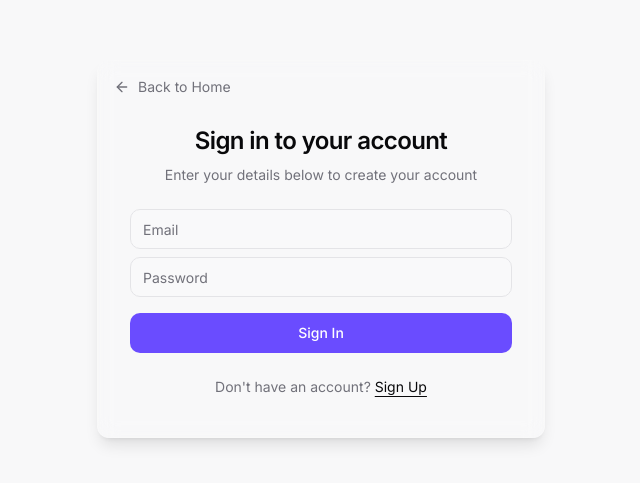
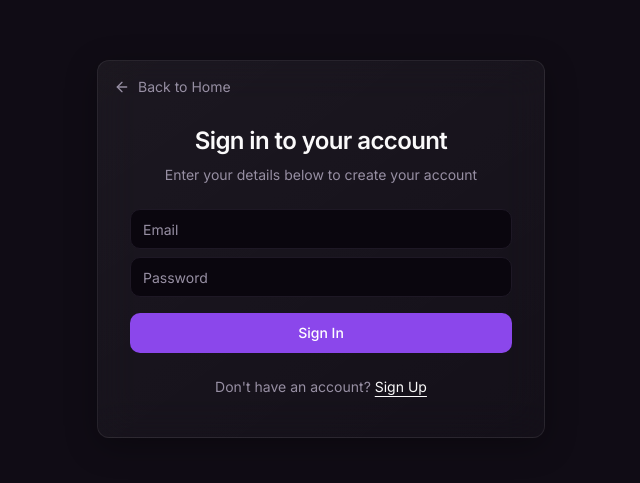
Before and after one commit to fountainfang/shopping, a Next.js app: page /auth/login in a window 1280 px wide. Shown: the part 151-634 px from the top of the page, without its empty margins (319-959 px from the left). Built offline with nearby package versions, Linux system fonts and the light colour scheme.

Commit message:
feat: Implement a unified premium dark theme with enhanced glassmorphism effects and new text gradient utilities.

```diff
--- a/app/globals.css
+++ b/app/globals.css
@@ -1,53 +1,44 @@
 @import "tailwindcss";
 
+:root {
+  /* Unified Premium Dark Theme (Violet/Indigo based) */
+  /* Base Hue: 265 (Violet) */
 
-:root {
-  /* Common Colors (HSL) */
-  --primary: 250 100% 65%;
-  /* Vibrant Violet */
+  --background: 265 40% 4%;    /* Very deep violet-black */
+  --foreground: 265 10% 98%;   /* Almost white */
+
+  /* Primary: Vibrant Violet/Fuchsia */
+  --primary: 265 80% 60%;
   --primary-foreground: 0 0% 100%;
 
-  --secondary: 190 100% 50%;
-  /* Cyan accent */
-  --secondary-foreground: 0 0% 0%;
+  /* Secondary: Deep Indigo/Blue */
+  --secondary: 230 60% 50%;
+  --secondary-foreground: 0 0% 100%;
 
+  /* Accent: Cyan/Teal for highlights */
+  --accent: 190 90% 50%;
+  --accent-foreground: 265 40% 4%;
+
+  /* Destructive */
   --destructive: 0 84% 60%;
   --destructive-foreground: 0 0% 100%;
 
-  /* Light logic */
-  --background: 240 10% 98%;
-  --foreground: 240 10% 4%;
-  --card: 0 0% 100%;
-  --card-foreground: 240 10% 4%;
-  --popover: 0 0% 100%;
-  --popover-foreground: 240 10% 4%;
-  --muted: 240 5% 96%;
-  --muted-foreground: 240 4% 46%;
-  --accent: 240 5% 96%;
-  --accent-foreground: 240 6% 10%;
-  --border: 240 6% 90%;
-  --input: 240 6% 90%;
-  --ring: 250 100% 65%;
+  /* UI Elements */
+  --card: 265 30% 6%;
+  --card-foreground: 265 10% 98%;
+
+  --popover: 265 30% 6%;
+  --popover-foreground: 265 10% 98%;
+
+  --muted: 265 20% 12%;
+  --muted-foreground: 265 10% 60%;
+
+  --border: 265 20% 12%;
+  --input: 265 20% 12%;
+
+  --ring: 265 80% 60%;
+
   --radius: 0.75rem;
-}
-
-@media (prefers-color-scheme: dark) {
-  :root {
-    --background: 240 10% 4%;
-    /* Deep dark */
-    --foreground: 0 0% 98%;
-    --card: 240 10% 6%;
-    --card-foreground: 0 0% 98%;
-    --popover: 240 10% 6%;
-    --popover-foreground: 0 0% 98%;
-    --muted: 240 4% 16%;
-    --muted-foreground: 240 5% 65%;
-    --accent: 240 4% 16%;
-    --accent-foreground: 0 0% 98%;
-    --border: 240 4% 16%;
-    --input: 240 4% 16%;
-    --ring: 250 100% 65%;
-  }
 }
 
 @theme inline {
@@ -74,8 +65,6 @@
   --radius-lg: var(--radius);
   --radius-md: calc(var(--radius) - 2px);
   --radius-sm: calc(var(--radius) - 4px);
-
-  --font-sans: var(--font-sans), ui-sans-serif, system-ui, -apple-system, BlinkMacSystemFont, "Segoe UI", Roboto, "Helvetica Neue", Arial, sans-serif, "Apple Color Emoji", "Segoe UI Emoji", "Segoe UI Symbol", "Noto Color Emoji";
 }
 
 body {
@@ -85,16 +74,40 @@ body {
   -webkit-font-smoothing: antialiased;
 }
 
-/* Glassmorphism utilities */
+/* Glassmorphism Utilities */
 .glass {
-  background: rgba(255, 255, 255, 0.05);
-  backdrop-filter: blur(10px);
-  border: 1px solid rgba(255, 255, 255, 0.1);
+  background: rgba(255, 255, 255, 0.03);
+  backdrop-filter: blur(16px);
+  border: 1px solid rgba(255, 255, 255, 0.05);
+  box-shadow: 0 4px 30px rgba(0, 0, 0, 0.1);
 }
 
 .glass-card {
-  background: rgba(255, 255, 255, 0.05);
-  backdrop-filter: blur(10px);
-  border: 1px solid rgba(255, 255, 255, 0.1);
-  @apply rounded-xl;
+  background: linear-gradient(145deg, rgba(255, 255, 255, 0.05), rgba(255, 255, 255, 0.02));
+  backdrop-filter: blur(20px);
+  border: 1px solid rgba(255, 255, 255, 0.08);
+  box-shadow: 0 8px 32px 0 rgba(0, 0, 0, 0.3);
+  @apply rounded-xl transition-all duration-300;
 }
+
+.glass-card:hover {
+  background: linear-gradient(145deg, rgba(255, 255, 255, 0.08), rgba(255, 255, 255, 0.03));
+  border-color: rgba(255, 255, 255, 0.15);
+  box-shadow: 0 12px 40px 0 rgba(0, 0, 0, 0.4);
+  transform: translateY(-2px);
+}
+
+/* Text Gradients */
+.text-gradient-primary {
+  background: linear-gradient(to right, hsl(var(--primary)), hsl(var(--secondary)));
+  -webkit-background-clip: text;
+  background-clip: text;
+  color: transparent;
+}
+
+.text-gradient-accent {
+  background: linear-gradient(to right, hsl(var(--accent)), hsl(var(--primary)));
+  -webkit-background-clip: text;
+  background-clip: text;
+  color: transparent;
+}
--- a/components/VenueHeader.tsx
+++ b/components/VenueHeader.tsx
@@ -29,25 +29,20 @@ export function VenueHeader({
 
     const dynamicDescription = (language === 'zh' ? descriptionZh : language === 'ru' ? descriptionRu : description) || description
 
-    // Resolve dynamic title if provided, otherwise fallback to standard title
-    // But wait, `title` prop coming in is just a string.
-    // If we have venueInfo, we already use `venueInfo.names[language]`?
-    // Let's check below.
-
+    // Resolve dynamic title
     let displayTitle = title
     if (venueInfo) {
         displayTitle = venueInfo.names[language]
-    } else {
-        // If no venueInfo (e.g. generic product), we need multilingual titles passed in
-        // We will add titleZh and titleRu to props
-        // displayTitle = (language === 'zh' ? titleZh : language === 'ru' ? titleRu : title) || title
     }
 
     return (
-        <div className="mb-8 p-6 bg-teal-800/40 rounded-xl border border-teal-700/50 relative overflow-hidden">
+        <div className="mb-8 p-8 glass-card relative overflow-hidden">
+            {/* Background Decor */}
+            <div className="absolute top-0 right-0 -mr-16 -mt-16 w-64 h-64 bg-primary/10 rounded-full blur-3xl pointer-events-none" />
+
             <div className="relative z-10">
-                <div className="flex flex-col md:flex-row md:items-center justify-between gap-4 mb-4">
-                    <h1 className="text-3xl md:text-4xl font-bold text-white">
+                <div className="flex flex-col md:flex-row md:items-center justify-between gap-6 mb-6">
+                    <h1 className="text-3xl md:text-5xl font-bold text-white tracking-tight">
                         {venueInfo ? venueInfo.names[language] : (
                             (language === 'zh' && titleZh)
                                 ? titleZh
@@ -56,30 +51,32 @@ export function VenueHeader({
                                     : title
                         )}
                     </h1>
-                    <div className="flex gap-3">
+                    <div className="flex gap-3 flex-wrap">
                         {googleMap && (
-                            <a href={googleMap} target="_blank" rel="noopener noreferrer" className="flex items-center gap-2 px-3 py-1.5 bg-blue-600/20 hover:bg-blue-600/40 text-blue-300 rounded-lg text-sm transition-colors border border-blue-500/30">
+                            <a href={googleMap} target="_blank" rel="noopener noreferrer" className="flex items-center gap-2 px-4 py-2 bg-blue-500/10 hover:bg-blue-500/20 text-blue-300 rounded-lg text-sm font-medium transition-colors border border-blue-500/20 hover:border-blue-500/30">
                                 <MapPin className="w-4 h-4" /> Google Maps
                             </a>
                         )}
                         {yandexMap && (
-                            <a href={yandexMap} target="_blank" rel="noopener noreferrer" className="flex items-center gap-2 px-3 py-1.5 bg-red-600/20 hover:bg-red-600/40 text-red-300 rounded-lg text-sm transition-colors border border-red-500/30">
+                            <a href={yandexMap} target="_blank" rel="noopener noreferrer" className="flex items-center gap-2 px-4 py-2 bg-red-500/10 hover:bg-red-500/20 text-red-300 rounded-lg text-sm font-medium transition-colors border border-red-500/20 hover:border-red-500/30">
                                 <MapPin className="w-4 h-4" /> Yandex Maps
                             </a>
                         )}
                     </div>
                 </div>
 
+                <div className="prose prose-invert max-w-none">
                     {venueInfo ? (
-                    <p className="text-lg text-teal-100 leading-relaxed max-w-4xl">
+                        <p className="text-lg text-muted-foreground leading-relaxed max-w-4xl">
                             {venueInfo.descriptions[language]}
                         </p>
                     ) : dynamicDescription ? (
-                    <p className="text-lg text-teal-100 leading-relaxed max-w-4xl whitespace-pre-wrap">
+                        <p className="text-lg text-muted-foreground leading-relaxed max-w-4xl whitespace-pre-wrap">
                             {dynamicDescription}
                         </p>
                     ) : null}
                 </div>
             </div>
+        </div>
     )
 }
```
Also changed, not shown: components/ClientBuyPage.tsx (+49 -46 lines), components/ClientHome.tsx (+78 -75 lines). Lines whose indentation alone changed are shown as unchanged.
